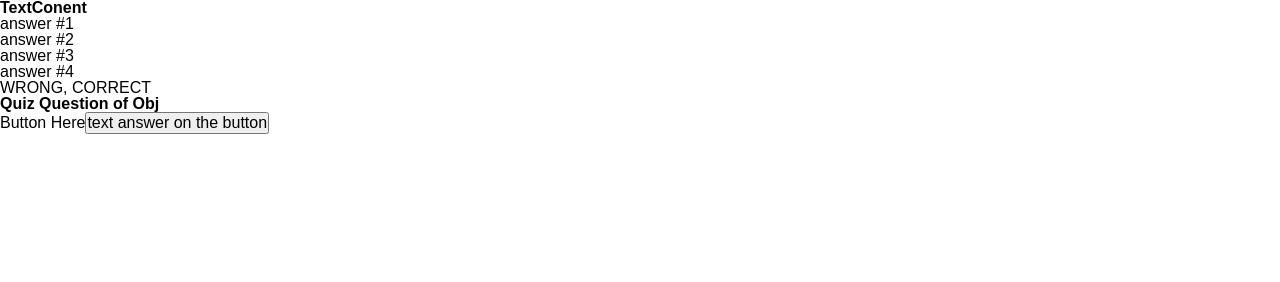
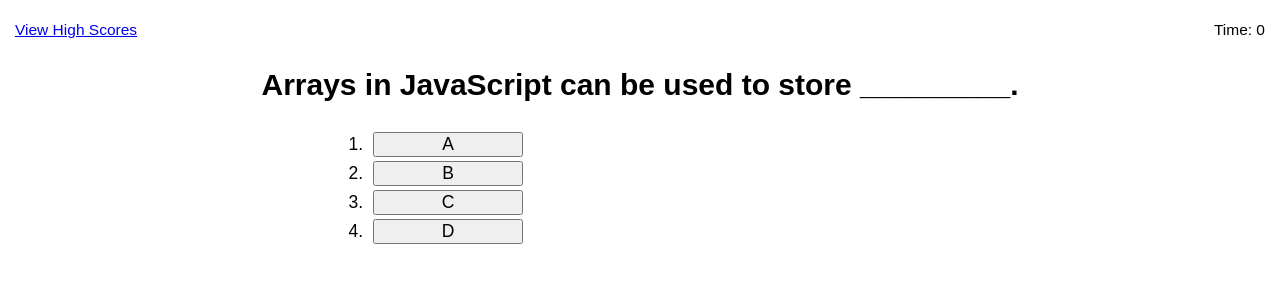
Before and after one commit to KevinRhode/coding-quiz, a plain HTML site: page index.html in a window 1280 px wide. Drawn offline with Linux system fonts and the light colour scheme.

Commit message:
add: close to what I want for style

```diff
--- a/assets/css/style.css
+++ b/assets/css/style.css
@@ -0,0 +1,46 @@
+html{
+    font-size: 62.5%;
+}
+header{
+    font-size: 1.55rem;
+    padding: 15px;
+    min-height: 60px;
+    display: flex;
+    justify-content: space-between;
+    align-items: center;
+}
+header label{
+    text-align: end;
+}
+
+h2{
+    font-size: 3rem;
+}
+.quiz-question-container{
+    display: flex;
+    justify-content: center;
+}
+.quiz-question-card{
+    display: flex;
+    flex-direction: column;
+    align-items: end;
+}
+.quiz-question-card h2{
+    display: flex;
+    min-height: 5rem;
+    align-items: center;
+    margin-left: 1rem;
+    margin-right: 1rem;
+}
+.quiz-question-card ol{
+ font-size: 1.25rem;
+ margin-top: 2rem;
+ width: 85%;
+}
+.quiz-question-card li {
+    padding: 2px 5px;
+    font-size: 1.75rem;
+}
+.quiz-question-card li button{
+    min-width: 15rem;
+}
--- a/assets/js/script.js
+++ b/assets/js/script.js
@@ -1,3 +1,27 @@
+let questionObj = {
+    question:"Arrays in JavaScript can be used to store _________.",
+    answers:["A","B","C","D"],
+    answer:"A"
+}
+timerCount =0;
+
+let headerElement = document.querySelector("header");
+let aElement = document.createElement("a");
+aElement.href="#";
+aElement.textContent = "View High Scores";
+let labelElement = document.createElement("label");
+labelElement.textContent = "Time: " + timerCount;
+headerElement.appendChild(aElement);
+headerElement.appendChild(labelElement);
+
+
+
+
+
+
+
+
+
 
 
 //create a card
@@ -6,27 +30,28 @@ card.classList.add("quiz-question-card");
 
 //create header of card
 let cardHeader = document.createElement("h2");
-cardHeader.textContent = "Quiz Question of Obj";
+cardHeader.textContent = questionObj.question;
+// cardHeader.textContent = "Quiz Question of Obj";
 
 card.appendChild(cardHeader);
 
 //create content of card
 
 let cardContent = document.createElement("ol");
-let cardContentItem1 = document.createElement("li");
-cardContentItem1.textContent="Button Here"
-let buttonHit = document.createElement("button");
-// buttonHit.type="button";
-buttonHit.innerText="text answer on the button";
-cardContentItem1.appendChild(buttonHit);
-let cardContentItem2 = document.createElement("li");
-let cardContentItem3 = document.createElement("li");
-let cardContentItem4 = document.createElement("li");
 
-cardContent.appendChild(cardContentItem1);
-cardContent.appendChild(cardContentItem2);
-cardContent.appendChild(cardContentItem3);
-cardContent.appendChild(cardContentItem4);
+
+
+
+for (let index = 0; index < questionObj.answers.length; index++) {
+
+    let cardContentItem = document.createElement("li");
+    let buttonHit = document.createElement("button");
+    // buttonHit.type="button";
+    buttonHit.innerText=questionObj.answers[index];
+    cardContentItem.appendChild(buttonHit);
+    cardContent.appendChild(cardContentItem);
+
+}
 
 card.appendChild(cardContent);
 
--- a/index.html
+++ b/index.html
@@ -11,11 +11,13 @@
 <body>
     <header>
         <!-- View high scores link and timer display -->
+        <!-- <a href="#">View High Scores</a>
+        <label>Time: 0</label> -->
     </header>
     <main>
         <!-- quiz card content -->
         <div class="quiz-question-container">
-            <div>
+            <!-- <div>
                 <h2>TextConent</h2>
                 <ul>
                     <li>answer #1</li>
@@ -26,7 +28,7 @@
                 <response>
                     WRONG, CORRECT
                 </response>
-            </div>
+            </div> -->
         </div>
     </main>
     <script src="./assets/js/script.js"></script>
```
